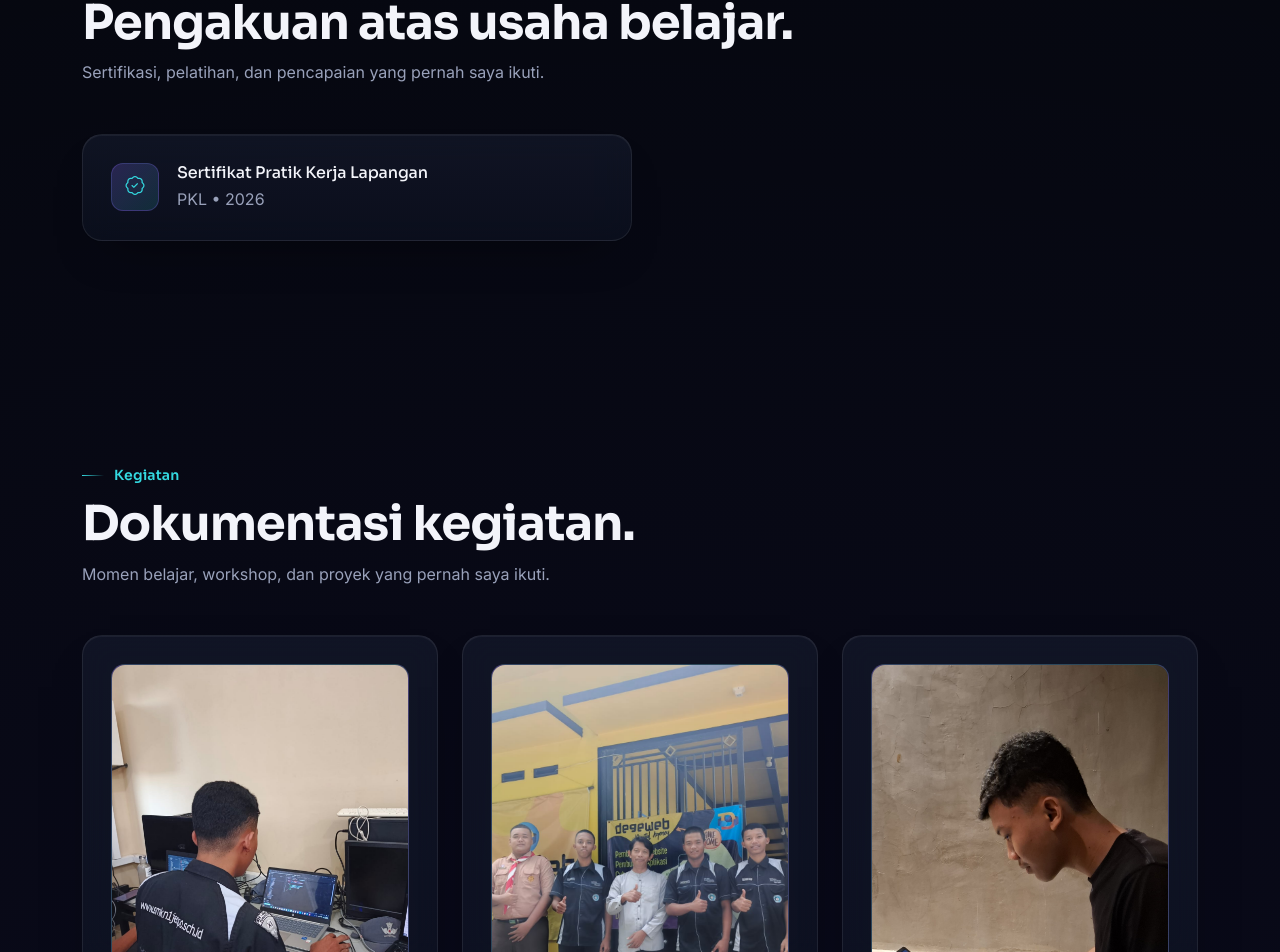
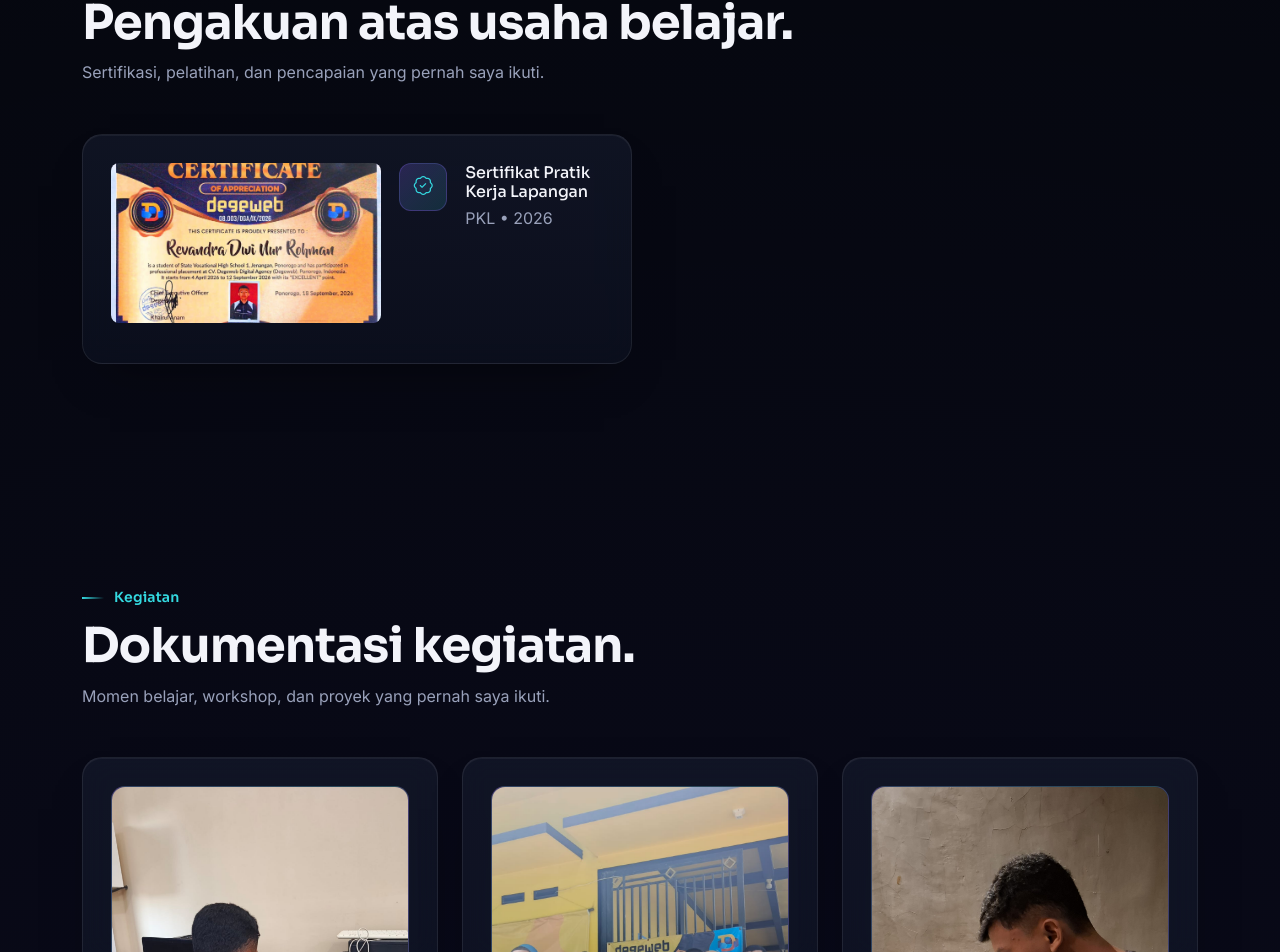
Before and after one commit to revandradwi113-lab/potosaya, a React (Vite) app: page / in a window 1280 px wide. Shown: the part 4567-5519 px from the top of the page. Built offline with nearby package versions, Linux system fonts and the light colour scheme.

Commit message:
tambah gambar sertifikat

```diff
--- a/src/components/Certificates.jsx
+++ b/src/components/Certificates.jsx
@@ -16,6 +16,13 @@ export default function Certificates() {
           {certificates.map((c) => (
             <div className="col-md-6" key={c.title}>
               <div className="cert-card">
+                {c.image && (
+                  <img
+                    src={c.image}
+                    alt={c.title}
+                    className="cert-thumbnail"
+                  />
+                )}
                 <div className="cert-icon">
                   <i className={`bi ${c.icon}`}></i>
                 </div>
--- a/src/data/content.js
+++ b/src/data/content.js
@@ -152,6 +152,7 @@ export const certificates = [
     title: "Sertifikat Pratik Kerja Lapangan",
     issuer: "PKL",
     year: "2026",
+    image: "/assets/img/sertivikat.jpeg",
   },
 ];
 
--- a/src/stayle/tampilan.css
+++ b/src/stayle/tampilan.css
@@ -445,6 +445,14 @@ section {
   align-items: flex-start;
 }
 
+.cert-thumbnail {
+  width: 100%;
+  height: 160px;
+  object-fit: cover;
+  border-radius: 8px;
+  margin-bottom: 12px;
+}
+
 .cert-icon {
   width: 48px;
   height: 48px;
```
Also changed, not shown: public/assets/img/sertivikat.jpeg (added).
